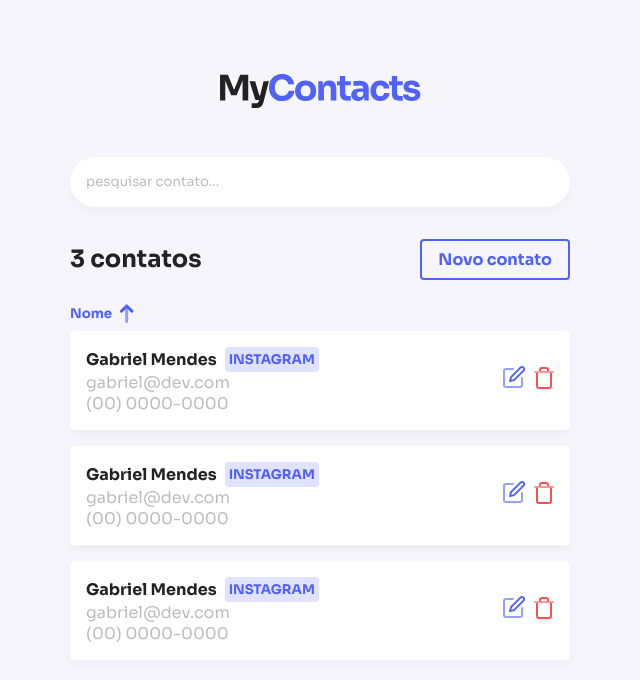
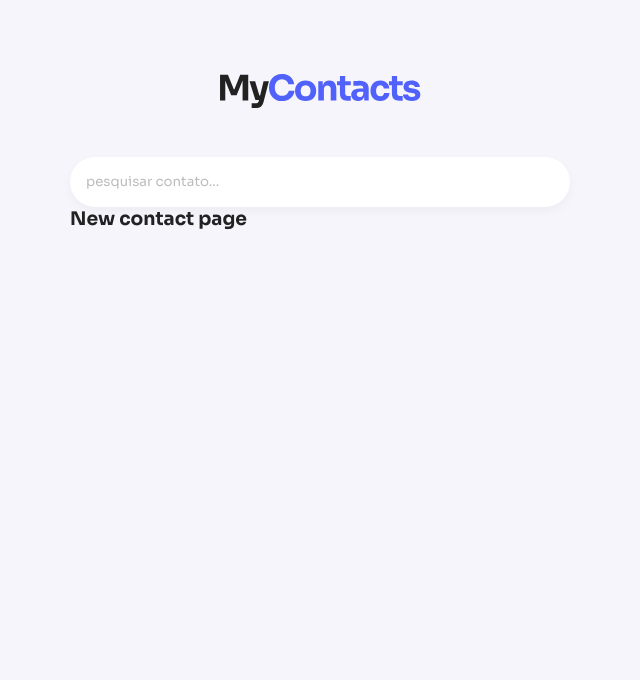
Before and after one commit to gabrielbugarelli/mycontacts, a React (Vite) app in the folder web/: page /new in a window 1280 px wide. Shown: the top 680 px of the page, without its empty margins (320-960 px from the left). Built offline with nearby package versions, Linux system fonts and the light colour scheme.

Commit message:
chore: router setup

```diff
--- a/web/package.json
+++ b/web/package.json
@@ -14,6 +14,7 @@
   "dependencies": {
     "react": "^18.2.0",
     "react-dom": "^18.2.0",
+    "react-router-dom": "5.3.0",
     "styled-components": "^6.1.3"
   },
   "devDependencies": {
--- a/web/src/components/App/index.jsx
+++ b/web/src/components/App/index.jsx
@@ -1,20 +1,23 @@
 import { ThemeProvider } from 'styled-components';
+import { BrowserRouter } from 'react-router-dom';
 import GlobalStyles from '../../assets/styles/global';
 import defaultTheme from '../../assets/styles/themes/default';
 import { Container } from './styles';
 import { Header } from './Header';
-import { ContactList } from '../ContactList';
+import { Routes } from '../../routes';
 
 function App() {
   return (
+    <BrowserRouter>
       <ThemeProvider theme={defaultTheme}>
         <GlobalStyles />
 
         <Container>
           <Header />
-        <ContactList />
+          <Routes />
         </Container>
       </ThemeProvider>
+    </BrowserRouter>
   );
 }
 
--- a/web/src/components/ContactList/index.jsx
+++ b/web/src/components/ContactList/index.jsx
@@ -25,7 +25,7 @@ export function ContactList() {
         <Card>
           <div className="info">
             <div className="contact-name">
-              <strong>Gabriel Mendes</strong>
+              <strong>Gabriel F. Mendes</strong>
               <small>Instagram</small>
             </div>
 
@@ -45,7 +45,7 @@ export function ContactList() {
         <Card>
           <div className="info">
             <div className="contact-name">
-              <strong>Gabriel Mendes</strong>
+              <strong>Gabriel F. Mendes</strong>
               <small>Instagram</small>
             </div>
 
--- /dev/null
+++ b/web/src/pages/EditContact/index.jsx
@@ -0,0 +1,7 @@
+export function EditContact() {
+  return (
+    <section>
+      <h1>Edit page</h1>
+    </section>
+  );
+}
--- /dev/null
+++ b/web/src/pages/Home/index.jsx
@@ -0,0 +1,7 @@
+export function Home() {
+  return (
+    <section>
+      <h1>Home page</h1>
+    </section>
+  );
+}
--- /dev/null
+++ b/web/src/pages/NewContact/index.jsx
@@ -0,0 +1,7 @@
+export function NewContact() {
+  return (
+    <section>
+      <h1>New contact page</h1>
+    </section>
+  );
+}
--- /dev/null
+++ b/web/src/routes.jsx
@@ -0,0 +1,14 @@
+import { Route, Switch } from 'react-router-dom';
+import { NewContact } from './pages/NewContact';
+import { EditContact } from './pages/EditContact';
+import { Home } from './pages/Home';
+
+export function Routes() {
+  return (
+    <Switch>
+      <Route path="/" exact component={Home} />
+      <Route path="/new" exact component={NewContact} />
+      <Route path="/edit/:id" exact component={EditContact} />
+    </Switch>
+  );
+}
```
Also changed, not shown: 1 other file (tests, documents, lock files or other folders). Lines whose indentation alone changed are shown as unchanged.
